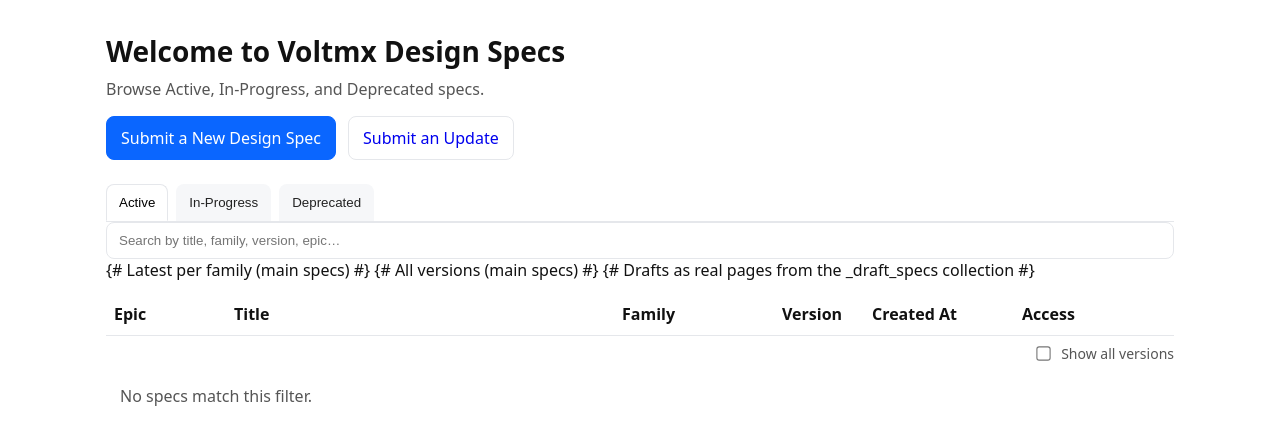
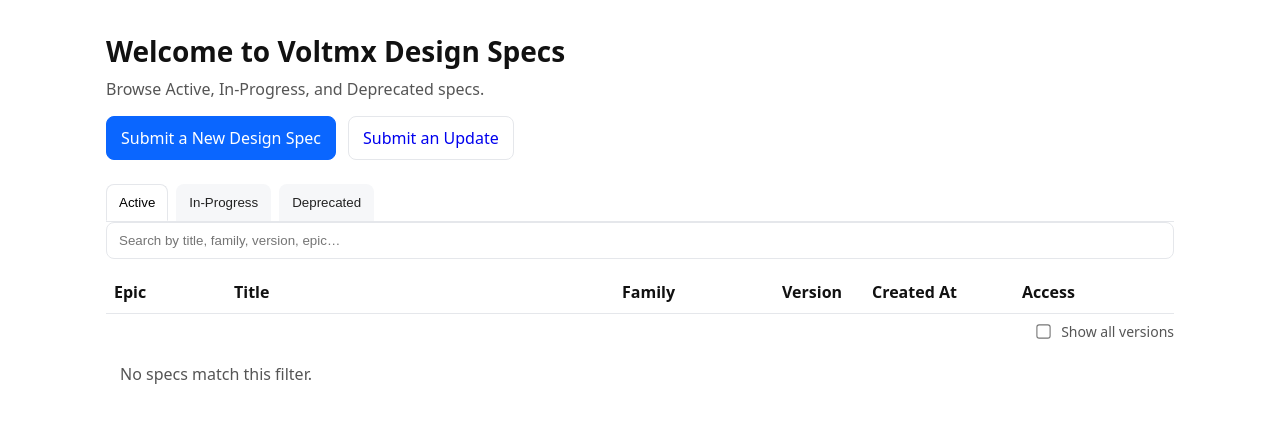
Before and after one commit to pranavwani/design-spec-v3, a Jekyll site: the page built from index.html, in a window 1280 px wide. Shown: the top 445 px of the page. Built offline with Jekyll 4.4.1, drawn with Linux system fonts in a browser that asks for light colours.

Commit message:
fix: comments visible on main page

```diff
--- a/index.html
+++ b/index.html
@@ -37,13 +37,13 @@
     </tr>
   </thead>
 
-  {# Latest per family (main specs) #}
+  <!-- Latest per family (main specs) -->
   <tbody id="latestTbody">
     {% assign families = all_specs | group_by: "family" %}
     {% for fam in families %}
       {% assign items_sorted = fam.items | sort_natural: "version" %}
       {% assign latest = items_sorted | last %}
-      <tr data-status="{{ latest.status | downcase }}">
+      <tr data-status="{{ latest.status | default: 'active' | downcase }}">
         <td data-label="Epic">
           {% if latest.epic %}
             {% if site.jira and site.jira.base_url %}
@@ -61,11 +61,11 @@
     {% endfor %}
   </tbody>
 
-  {# All versions (main specs) #}
+  <!-- All versions (main specs) -->
   <tbody id="allTbody" hidden>
     {% assign all_sorted = all_specs | sort: "family" | sort_natural: "version" %}
     {% for s in all_sorted %}
-      <tr data-status="{{ s.status | downcase }}">
+      <tr data-status="{{ s.status | default: 'active' | downcase }}">
         <td data-label="Epic">
           {% if s.epic %}
             {% if site.jira and site.jira.base_url %}
@@ -83,12 +83,12 @@
     {% endfor %}
   </tbody>
 
-  {# Drafts as real pages from the _draft_specs collection #}
+  <!-- Drafts as real pages from the _draft_specs collection -->
   <tbody id="draftTbody" hidden>
     {%- assign drafts = site.draft_specs -%}
     {%- if drafts == nil -%}{%- assign drafts = "" | split: "" -%}{%- endif -%}
     {%- for s in drafts -%}
-      <tr data-status="in-progress">
+      <tr data-status="{{ s.status | default: 'in-progress' | downcase }}">
         <td data-label="Epic">
           {% if s.epic %}
             {% if site.jira and site.jira.base_url %}
@@ -140,24 +140,23 @@
 
   function syncSectionsForTab() {
     const activeTab = document.querySelector('.tab[aria-selected="true"]').dataset.target;
+    const toggleWrap = showAll.closest('.toggle');
 
     if (activeTab === 'in-progress') {
       // Only show draft table on In-Progress tab
       draftTbody.hidden = false;
       latestTbody.hidden = true;
       allTbody.hidden = true;
-      // Show updated column for drafts
       setUpdatedColumnVisible(true);
-      // Hide the "Show all versions" toggle (it applies only to main specs)
-      showAll.closest('.toggle').style.visibility = 'hidden';
+      if (toggleWrap) toggleWrap.style.visibility = 'hidden';
     } else {
-      // Show main specs; toggle between latest/all by the checkbox
+      // Main specs (latest vs all)
       draftTbody.hidden = true;
       const useAll = showAll.checked;
       latestTbody.hidden = useAll;
       allTbody.hidden = !useAll;
       setUpdatedColumnVisible(useAll);
-      showAll.closest('.toggle').style.visibility = 'visible';
+      if (toggleWrap) toggleWrap.style.visibility = 'visible';
     }
   }
 
```
